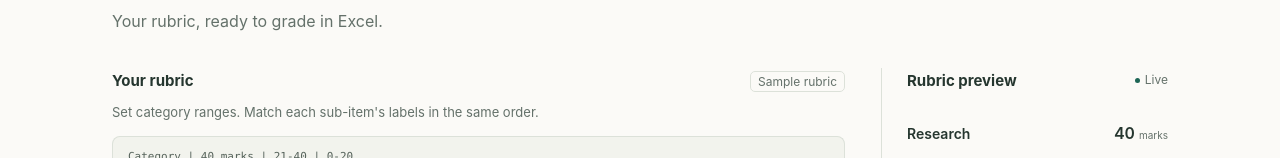
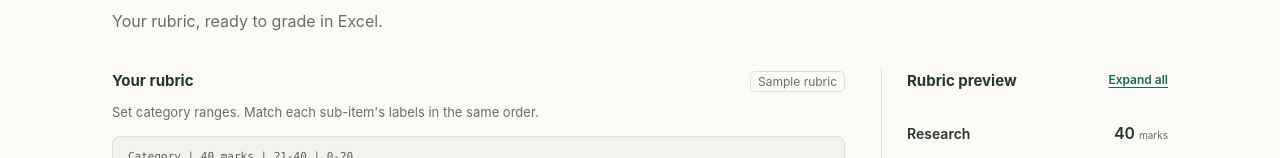
Before and after one commit to marcusgohtx/grading-helper, a Next.js app: page / in a window 1280 px wide. Shown: the part 183-341 px from the top of the page. Built offline with nearby package versions, Linux system fonts and the light colour scheme.

Commit message:
Update Site source

```diff
--- a/app/globals.css
+++ b/app/globals.css
@@ -130,6 +130,7 @@ textarea[readonly] { background: #f7f8f4; }
 @media (max-width: 700px) { .sheet-examples { grid-template-columns: 1fr; gap: 24px; } }
 @media (max-width: 640px) { textarea { font-size: 16px; } }
 .anchor-details { font-size: 12px; }
+.anchor-toggle-all { flex-shrink: 0; font-size: 12px; }
 .anchor-details summary { display: flex; align-items: baseline; gap: 7px; padding: 5px 0; color: var(--muted); cursor: pointer; list-style: none; }
 .anchor-details summary::-webkit-details-marker { display: none; }
 .anchor-details summary::before { content: ""; width: 6px; height: 6px; flex-shrink: 0; border-right: 1.5px solid var(--teal); border-bottom: 1.5px solid var(--teal); transform: rotate(-45deg); align-self: center; }
--- a/app/page.tsx
+++ b/app/page.tsx
@@ -21,6 +21,7 @@ export default function Home() {
   const [error, setError] = useState("");
   const [download, setDownload] = useState<string | null>(null);
   const [confirmSample, setConfirmSample] = useState(false);
+  const [expandedItems, setExpandedItems] = useState<Set<string>>(() => new Set());
   const downloadRef = useRef<string | null>(null);
   const textareaRef = useRef<HTMLTextAreaElement>(null);
   const parsed = useMemo(() => {
@@ -30,6 +31,20 @@ export default function Home() {
       return { value: null, error: cause instanceof Error ? cause.message : "Check your rubric format." };
     }
   }, [rubric]);
+  const anchorKeys = parsed.value?.components.flatMap((component, index) =>
+    component.ranges.length ? component.items.map((_, itemIndex) => `${index}-${itemIndex}`) : []
+  ) ?? [];
+  const allExpanded = anchorKeys.length > 0 && anchorKeys.every((key) => expandedItems.has(key));
+
+  function setItemExpanded(key: string, open: boolean) {
+    setExpandedItems((current) => {
+      if (current.has(key) === open) return current;
+      const next = new Set(current);
+      if (open) next.add(key);
+      else next.delete(key);
+      return next;
+    });
+  }
 
   useEffect(() => () => {
     if (downloadRef.current) URL.revokeObjectURL(downloadRef.current);
@@ -76,6 +91,7 @@ export default function Home() {
       return;
     }
     setRubric(SAMPLE);
+    setExpandedItems(new Set());
     setDownload(null);
     setConfirmSample(false);
     setError("");
@@ -131,7 +147,7 @@ export default function Home() {
                 name="rubric"
                 wrap="off"
                 value={rubric}
-                onChange={(event) => { setRubric(event.target.value); setConfirmSample(false); setError(""); setDownload(null); }}
+                onChange={(event) => { setRubric(event.target.value); setExpandedItems(new Set()); setConfirmSample(false); setError(""); setDownload(null); }}
                 onKeyDown={(event) => {
                   if ((event.ctrlKey || event.metaKey) && event.key === "Enter") {
                     event.preventDefault();
@@ -154,16 +170,22 @@ export default function Home() {
             </section>
 
             <aside className="rubric-preview" aria-labelledby="preview-heading">
-              <div className="section-heading"><h2 id="preview-heading">Rubric preview</h2><span className="live-label">Live</span></div>
+              <div className="section-heading"><h2 id="preview-heading">Rubric preview</h2>
+                {anchorKeys.length > 0 ? <button type="button" className="text-button anchor-toggle-all" aria-controls="preview-components" aria-expanded={allExpanded}
+                  onClick={() => setExpandedItems(allExpanded ? new Set() : new Set(anchorKeys))}>
+                  {allExpanded ? "Collapse all" : "Expand all"}
+                </button> : <span className="live-label">Live</span>}
+              </div>
               {parsed.value ? (
                 <>
-                  <div className="preview-components">
+                  <div className="preview-components" id="preview-components">
                     {parsed.value.components.map((component, index) => (
                       <div className="preview-component" key={index}>
                         <div className="component-title"><h3>{component.name}</h3><span>{component.marks}<small>marks</small></span></div>
                         <ul>
                           {component.items.map((item, itemIndex) => <li key={itemIndex}>
-                            {component.ranges.length > 0 ? <details className="anchor-details">
+                            {component.ranges.length > 0 ? <details className="anchor-details" open={expandedItems.has(`${index}-${itemIndex}`)}
+                              onToggle={(event) => setItemExpanded(`${index}-${itemIndex}`, event.currentTarget.open)}>
                               <summary><span className="item-name">{item.name}</span><span className="item-weight">{item.weight}<small> wt</small></span></summary>
                               <dl className="item-anchors">{component.ranges.map((range, rangeIndex) => <div key={rangeIndex}>
                                 <dt>{range.label}</dt><dd>{item.anchors[rangeIndex]}</dd>
```
